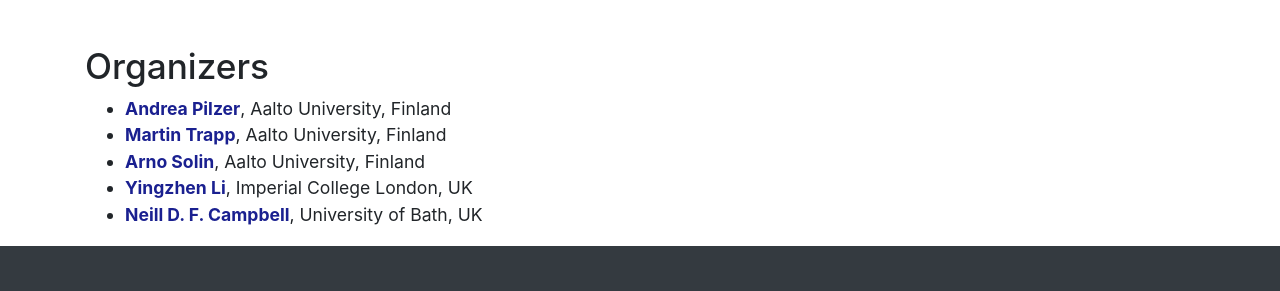
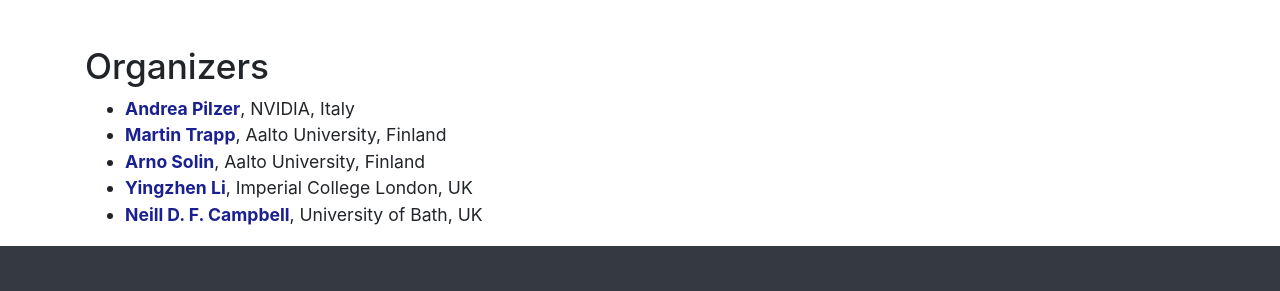
Before and after one commit to uncv2022/uncv2022.github.io, a Jekyll site: the page built from index.html, in a window 1280 px wide and 900 px high, scrolled down 1849 px. Shown: the part 522-813 px from the top of the window. Built offline with Jekyll 4.4.1, drawn with Linux system fonts in a browser that asks for light colours.

Commit message:
update affiliation

```diff
--- a/_data/organizers.yml
+++ b/_data/organizers.yml
@@ -1,6 +1,6 @@
 - name: Andrea Pilzer
   url: https://andrea-pilzer.github.io/about/
-  affiliation: Aalto University, Finland
+  affiliation: NVIDIA, Italy
   img: ""
 
 - name: Martin Trapp
```
